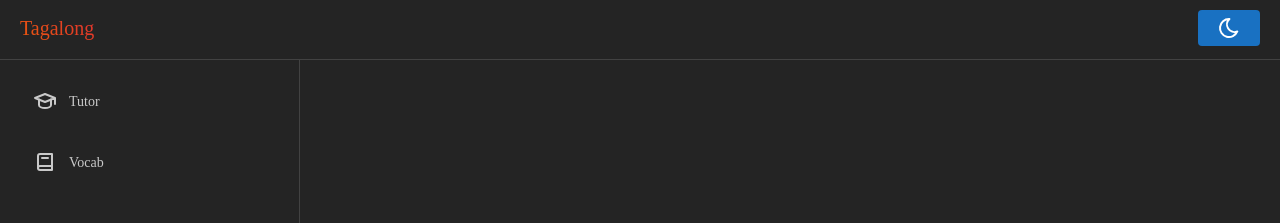
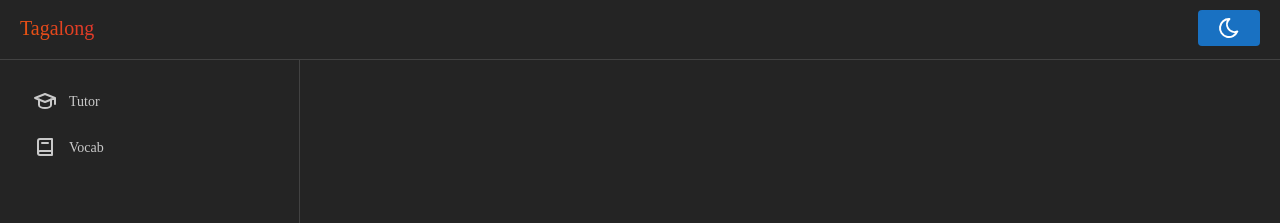
Before and after one commit to aaronestre/tagalong_v2, a React (Vite) app in the folder frontend/: page /chat in a window 1280 px wide. Shown: the top 223 px of the page. Built offline with nearby package versions, Linux system fonts and the light colour scheme.

Commit message:
Updated AppShell Navbar to be more cohesive

```diff
--- a/frontend/src/components/Navbar.jsx
+++ b/frontend/src/components/Navbar.jsx
@@ -1,14 +1,15 @@
 import React from "react";
 import { AppShell, NavLink } from "@mantine/core";
 import { useNavigate } from "react-router-dom";
-import { IconSchool } from '@tabler/icons-react';
-import { IconBook2 } from '@tabler/icons-react';
+import { IconSchool } from "@tabler/icons-react";
+import { IconBook2 } from "@tabler/icons-react";
 
 function Navbar() {
   const navigate = useNavigate();
 
   return (
     <AppShell.Navbar p="md" style={{ gap: "10px" }}>
+      <AppShell.Section>
         <NavLink
           leftSection={<IconSchool />}
           label="Tutor"
@@ -21,8 +22,11 @@ function Navbar() {
           onClick={() => navigate("/vocab")}
           style={{ margin: "5px" }}
         />
-      <div style={{ flexGrow: 1 }}></div>
+      </AppShell.Section>
+      <AppShell.Section grow></AppShell.Section>
+      <AppShell.Section>
         <NavLink label="Logout" />
+      </AppShell.Section>
     </AppShell.Navbar>
   );
 }
```
Lines whose indentation alone changed are shown as unchanged.
